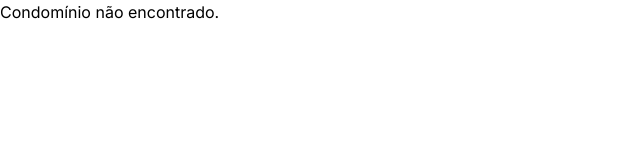
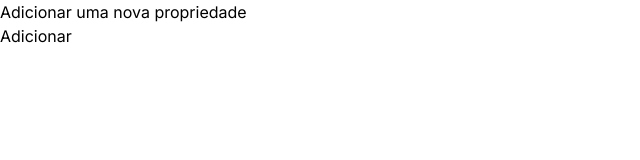
Before and after one commit to Knoka1/crud_gestao_condominios, a Next.js app: page /property/create in a window 1280 px wide. Shown: the top 160 px of the page, without its empty margins (0-640 px from the left). Built offline with nearby package versions, Linux system fonts and the light colour scheme; no server answers.

Commit message:
feat: Adiciona postProperty.ts

```diff
--- /dev/null
+++ b/app/property/create/page.tsx
@@ -0,0 +1,30 @@
+"use client";
+import { postProperty } from "@/lib/api/postProperty";
+import React from "react";
+
+const dummyProperty: Property = {
+  id: 123,
+  nome: "Dummy123",
+  endereco: "Rua Dummy123",
+  cnpj: "123.123.123-12",
+  quantidadeUnidades: 123,
+  inicioAdministracao: new Date("2024-08-09").toISOString(),
+};
+
+const CreateProperty = () => {
+  const handleAddNewProperty = async (property: Property) => {
+    const response = await postProperty(property);
+    console.log(response);
+    return response;
+  };
+  return (
+    <div>
+      <h4>Adicionar uma nova propriedade</h4>
+      <button onClick={() => handleAddNewProperty(dummyProperty)}>
+        Adicionar
+      </button>
+    </div>
+  );
+};
+
+export default CreateProperty;
--- /dev/null
+++ b/lib/api/postProperty.ts
@@ -0,0 +1,11 @@
+import api from "../../services/api";
+
+export const postProperty = async (data: Property): Promise<Property[]> => {
+  try {
+    const response = await api.post("/Condominios", data);
+    return response.data;
+  } catch (error) {
+    console.error("Error posting properties:", error);
+    return [];
+  }
+};
```
